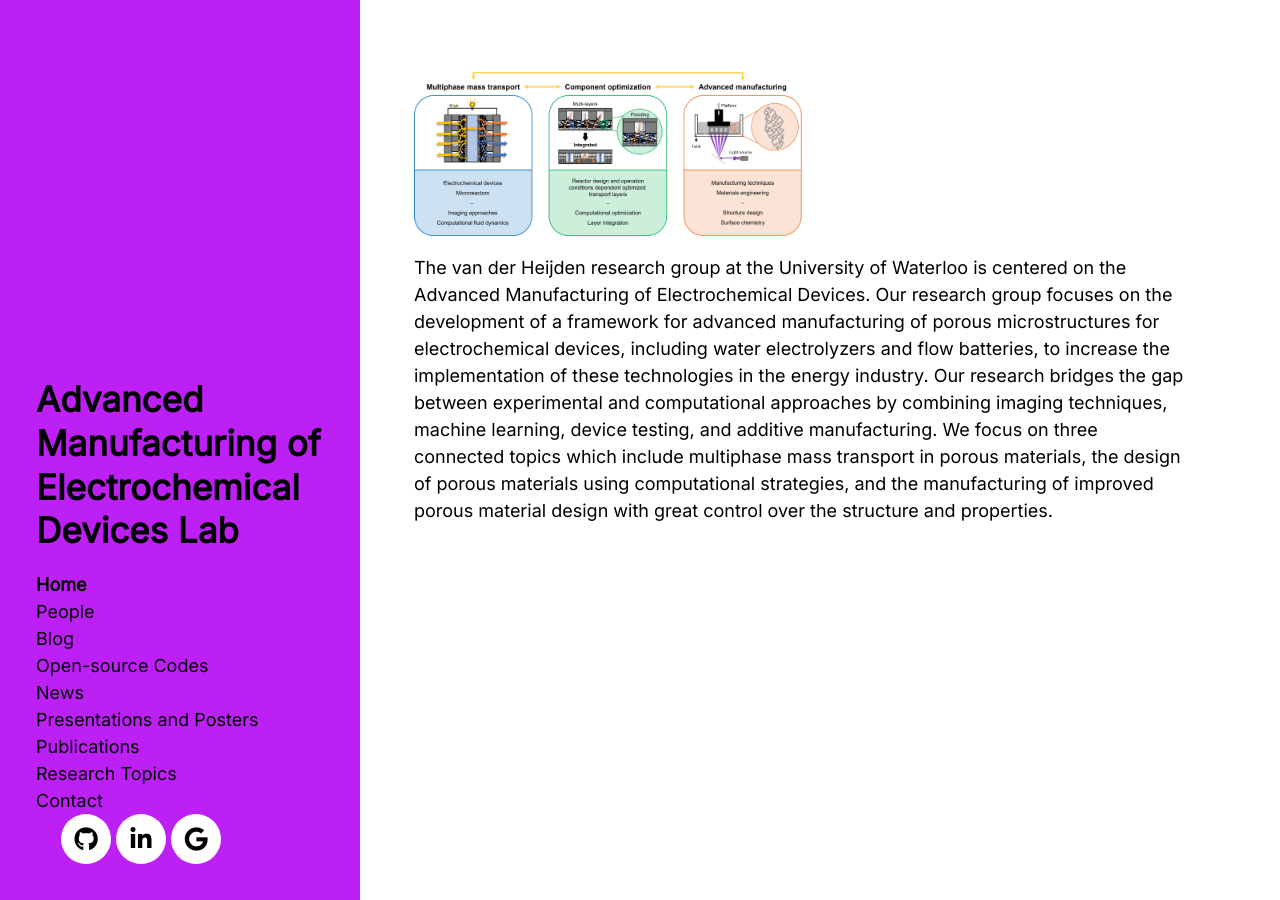
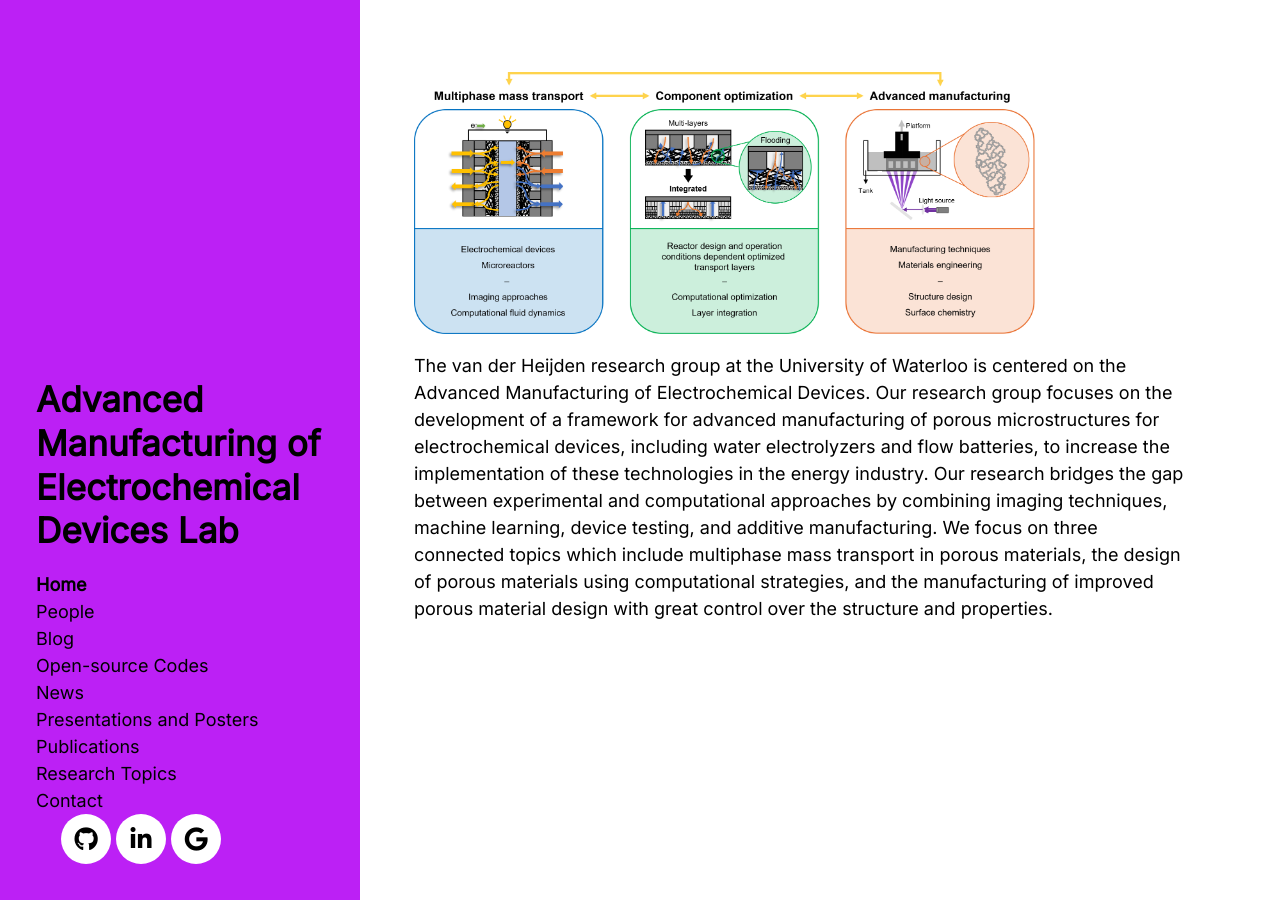
Before and after one commit to MaximevdHeijden/MaximevdHeijden.github.io, a Jekyll site: the page built from index.html, in a window 1280 px wide. Built offline with Jekyll 4.4.1, drawn with Linux system fonts in a browser that asks for light colours; nearby versions of some CDN libraries; the list of posts is cut into pages by our own code.

Commit message:
Update index.html

```diff
--- a/index.html
+++ b/index.html
@@ -3,6 +3,6 @@ layout: default
 title: Home
 ---
 
-<img src="/public/pictures/Research topics.png" alt="color photo ftl" width="50%" height="auto" />
+<img src="/public/pictures/Research topics.png" alt="color photo ftl" width="80%" height="auto" />
 
   The van der Heijden research group at the University of Waterloo is centered on the Advanced Manufacturing of Electrochemical Devices. Our research group focuses on the development of a framework for advanced manufacturing of porous microstructures for electrochemical devices, including water electrolyzers and flow batteries, to increase the implementation of these technologies in the energy industry. Our research bridges the gap between experimental and computational approaches by combining imaging techniques, machine learning, device testing, and additive manufacturing. We focus on three connected topics which include multiphase mass transport in porous materials, the design of porous materials using computational strategies, and the manufacturing of improved porous material design with great control over the structure and properties.
```
